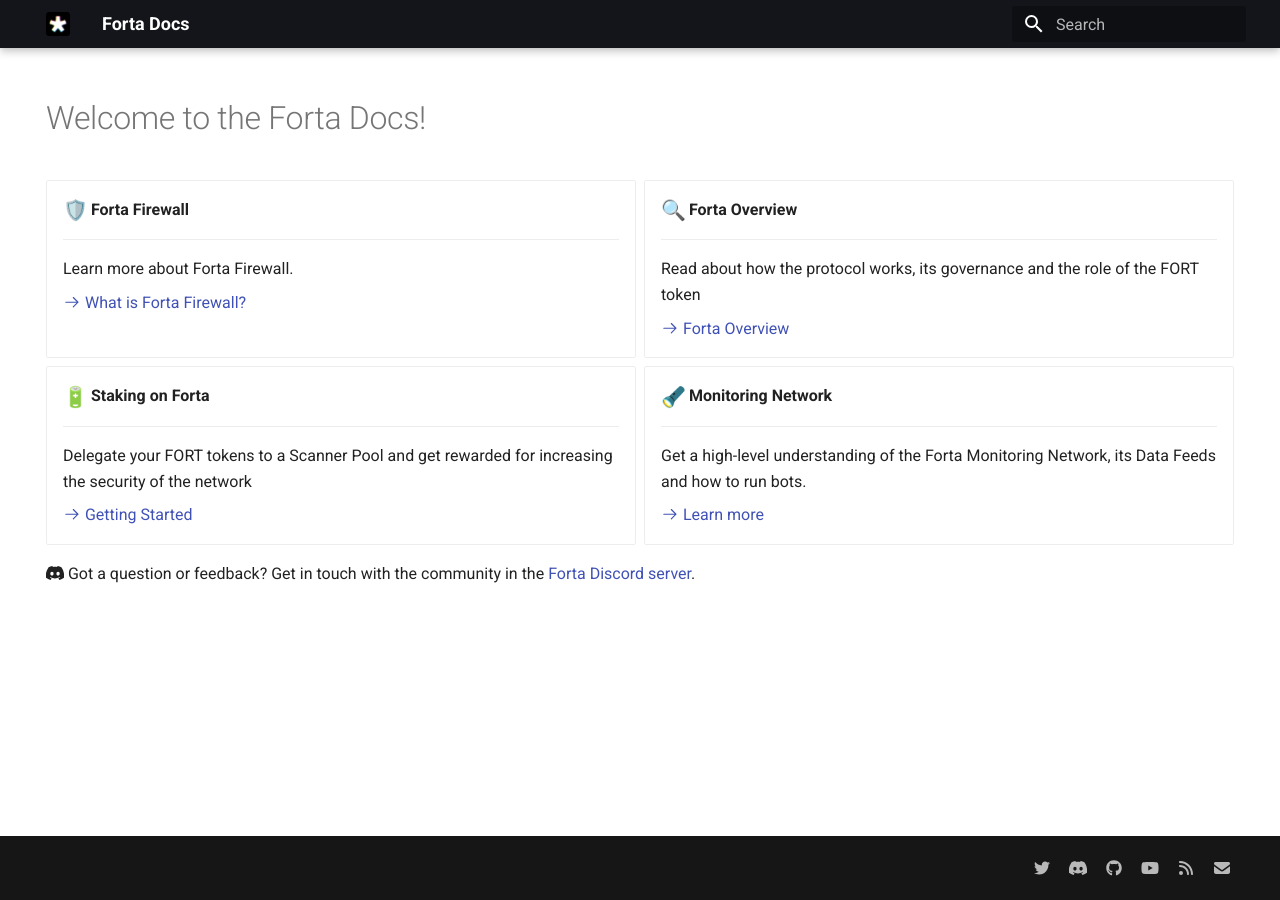
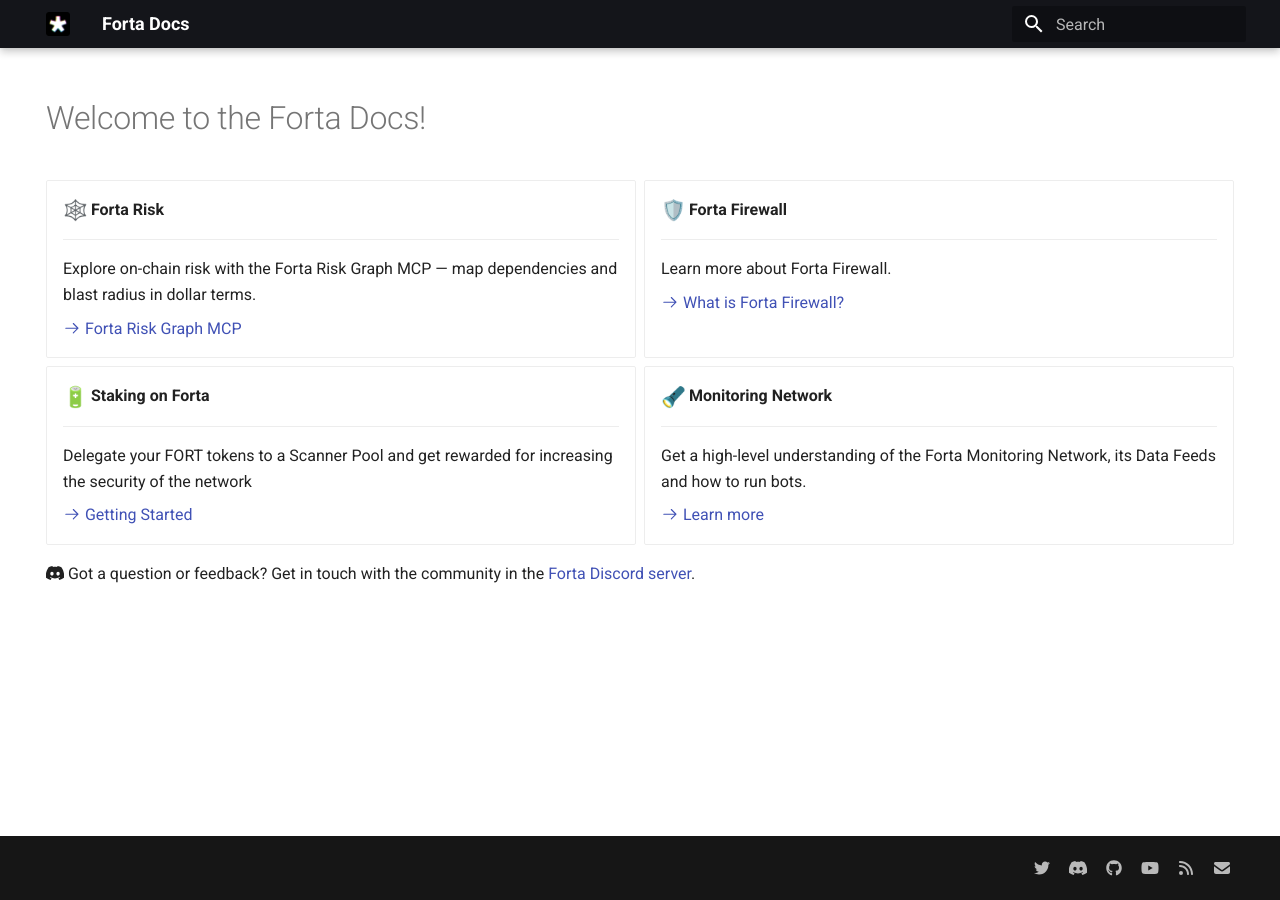
Before and after one commit to forta-network/docs, an MkDocs documentation site: the page built from docs/index.md, in a window 1280 px wide. Built offline with MkDocs 1.6.1 and Material for MkDocs 9.7.7, drawn with Linux system fonts in a browser that asks for light colours; emoji names are drawn with the system emoji font.

Commit message:
docs: swap homepage cards to lead with Forta Risk
Replace the homepage 'Forta Firewall' card with 'Forta Risk' (linking
to the new Forta Risk Graph MCP page) and repurpose the former 'Forta
Overview' card as the Forta Firewall card, matching the new nav order.

Co-Authored-By: Claude Opus 4.8 <noreply@anthropic.com>

```diff
--- a/docs/index.md
+++ b/docs/index.md
@@ -13,6 +13,14 @@ hide:
     margin: 1em 0" markdown>
 
 
+-   :spider_web:{ .lg .middle } __Forta Risk__
+
+    ---
+
+    Explore on-chain risk with the Forta Risk Graph MCP — map dependencies and blast radius in dollar terms.
+
+    [:octicons-arrow-right-24: Forta Risk Graph MCP](forta-risk-graph-mcp.md)
+
 -   :shield:{ .lg .middle } __Forta Firewall__
 
     ---
@@ -20,14 +28,6 @@ hide:
     Learn more about Forta Firewall.
 
     [:octicons-arrow-right-24: What is Forta Firewall?](forta-firewall-overview.md)
-
--   :mag:{ .lg .middle } __Forta Overview__
-
-    ---
-
-    Read about how the protocol works, its governance and the role of the FORT token
-
-    [:octicons-arrow-right-24: Forta Overview](governance.md )
 
 -   :battery:{ .lg .middle } __Staking on Forta__
 
```
